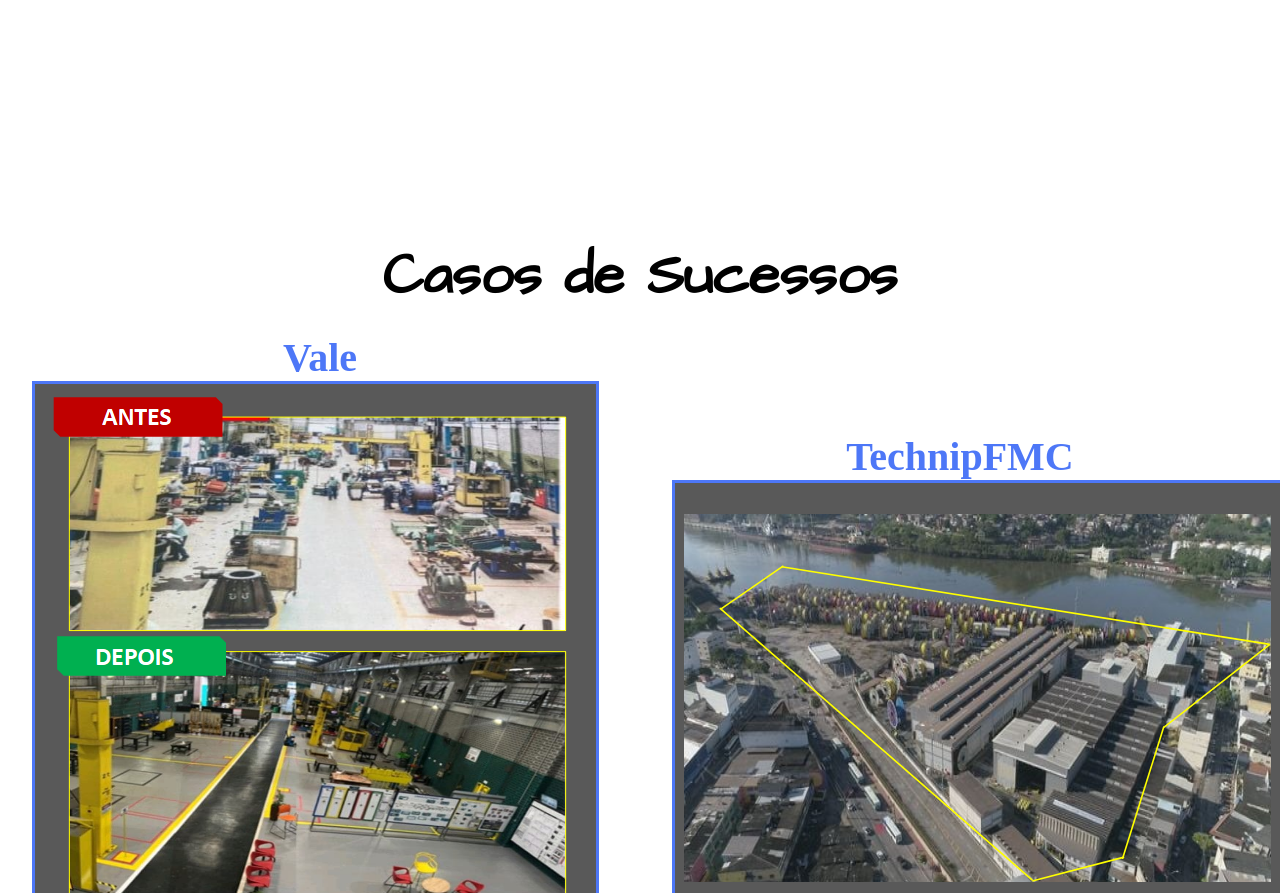
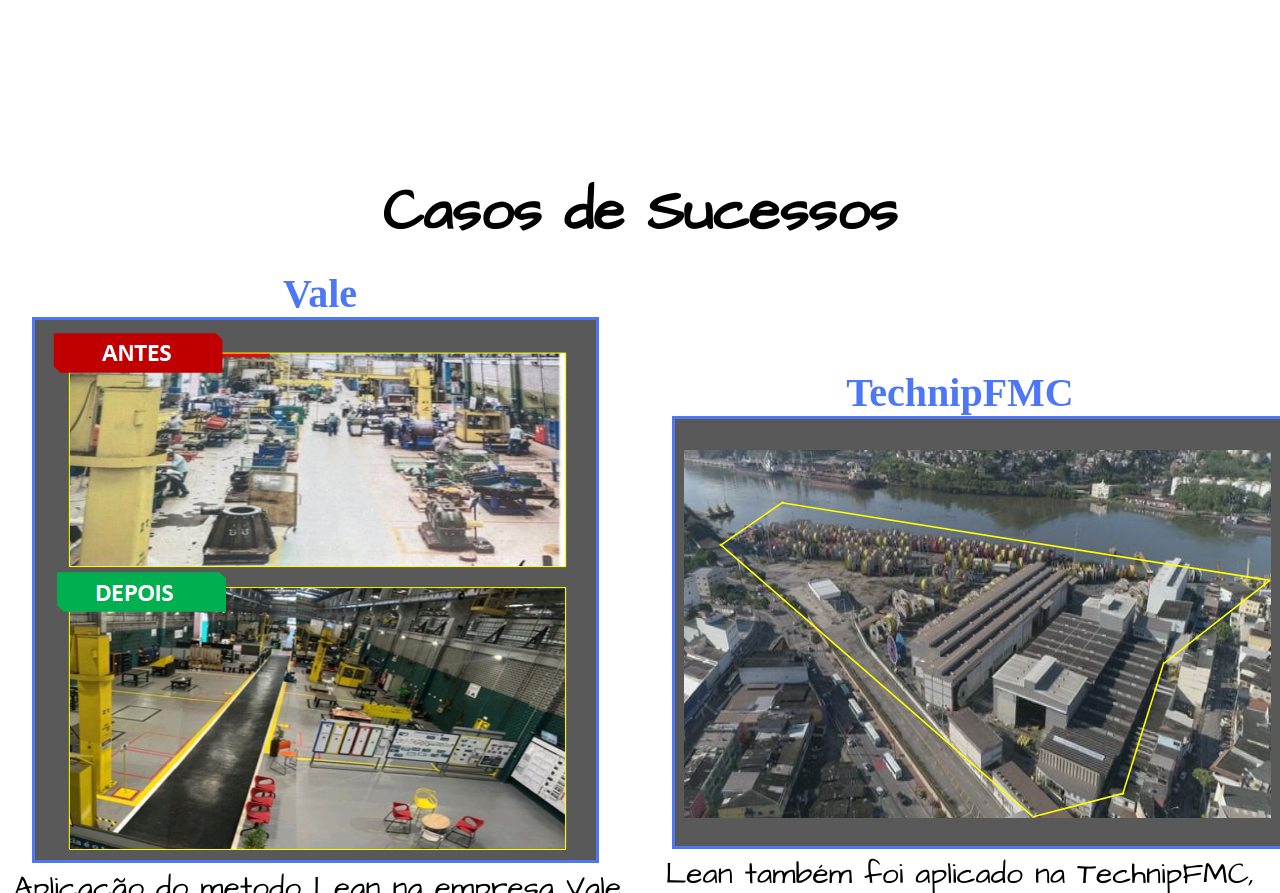
Before and after one commit to Beatrizsantos1/Lean, a plain HTML site: page index.html in a window 1280 px wide. Shown: the part 3857-4750 px from the top of the page. Drawn offline with Linux system fonts and the light colour scheme.

Commit message:
altracao

```diff
--- a/style.css
+++ b/style.css
@@ -187,9 +187,9 @@ a {
   text-decoration: none;
 }
 
-#sucesso {
+/*#sucesso {
   margin-top: 5%;
-}
+}*/
 #quarto-container {
   width: 100%;
   display: grid;
```
